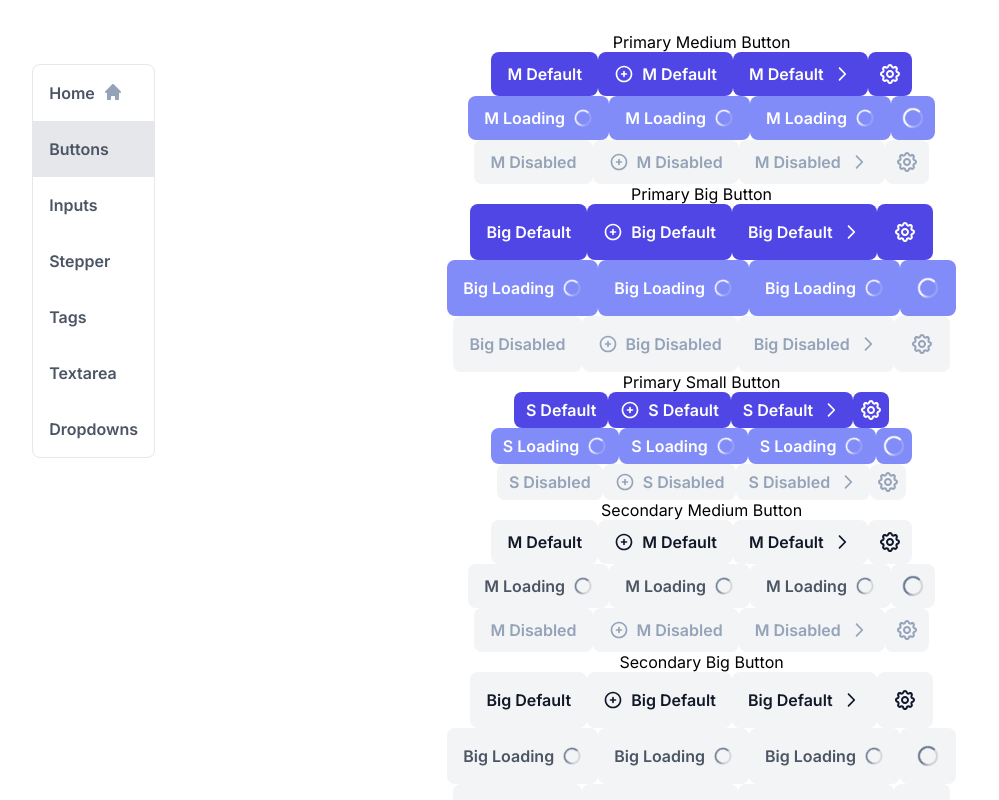
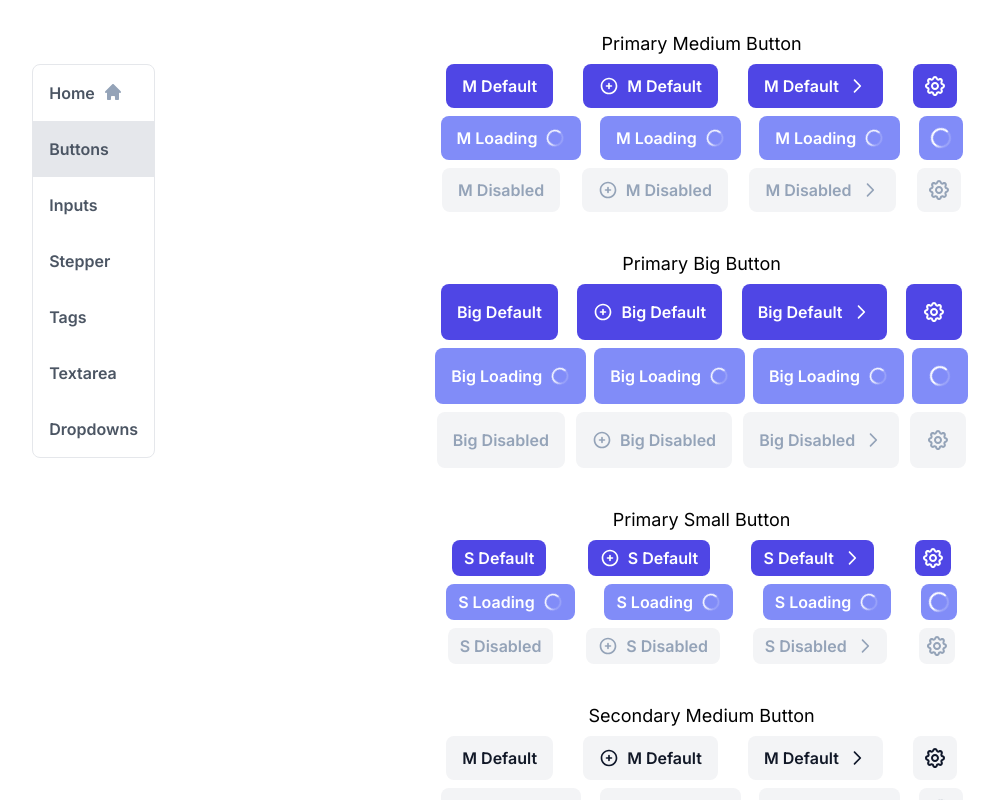
Before and after one commit to lubov-nefed/irina-nik-design-system, a React (Vite) app: page / in a window 1280 px wide. Both pictures are taken after a click on the item "Buttons". Shown: the top 800 px of the page, without its empty margins (60-1059 px from the left). Built offline with nearby package versions, Linux system fonts and the light colour scheme.

Commit message:
fix: Buttons layout

```diff
--- /dev/null
+++ b/src/layouts/Buttons.css
@@ -0,0 +1,20 @@
+.buttons-layout-section {
+  margin-bottom: 40px;
+}
+
+.buttons-layout-div {
+  display: grid;
+  grid-template-columns: repeat(4, auto);
+  grid-gap: 8px;
+  margin: 8px;
+}
+
+.buttons-layout-div .button {
+  justify-self: center;
+}
+
+.buttons-layout-heading {
+  font-size: 18px;
+  line-height: 24px;
+  font-weight: 400;
+}
--- a/src/layouts/Buttons.tsx
+++ b/src/layouts/Buttons.tsx
@@ -1,5 +1,7 @@
 import { useState } from "react";
+import "./Buttons.css";
 import { Button } from "../components/Button/Button";
+import { Heading } from "../components/Heading/Heading";
 /* === Primary Button Icons === */
 import iconPrimaryLeftAdd from "../assets/icons/button-icons/icon-primary-left-add.svg";
 import iconPrimaryRightArrow from "../assets/icons/button-icons/icon-primary-right-arrow.svg";
@@ -30,8 +32,9 @@ function Buttons() {
   const [isDisabled, setIsDisabled] = useState(false);
   return (
     <>
-      Primary Medium Button
-      <br />
+      <section className="buttons-layout-section">
+        <h5 className={"buttons-layout-heading"}>Primary Medium Button</h5>
+        <div className="buttons-layout-div">
           <Button
             size={"medium"}
             style={"primary"}
@@ -84,7 +87,8 @@ function Buttons() {
             }}
             onClick={() => {}}
           />
-      <br />
+        </div>
+        <div className="buttons-layout-div">
           {/* loading*/}
           <Button
             size={"medium"}
@@ -136,7 +140,8 @@ function Buttons() {
             }}
             onClick={() => {}}
           />
-      <br />
+        </div>
+        <div className="buttons-layout-div">
           {/* disabled*/}
           <Button
             size={"medium"}
@@ -188,9 +193,11 @@ function Buttons() {
             }}
             onClick={() => {}}
           />
-      <br />
-      Primary Big Button
-      <br />
+        </div>
+      </section>
+      <section className="buttons-layout-section">
+        <h5 className={"buttons-layout-heading"}>Primary Big Button</h5>
+        <div className="buttons-layout-div">
           <Button
             size={"big"}
             style={"primary"}
@@ -243,7 +250,8 @@ function Buttons() {
             }}
             onClick={() => {}}
           />
-      <br />
+        </div>
+        <div className="buttons-layout-div">
           {/* loading*/}
           <Button
             size={"big"}
@@ -295,7 +303,8 @@ function Buttons() {
             }}
             onClick={() => {}}
           />
-      <br />
+        </div>
+        <div className="buttons-layout-div">
           {/* disabled*/}
           <Button
             size={"big"}
@@ -347,9 +356,11 @@ function Buttons() {
             }}
             onClick={() => {}}
           />
-      <br />
-      Primary Small Button
-      <br />
+        </div>
+      </section>
+      <section className="buttons-layout-section">
+        <h5 className={"buttons-layout-heading"}>Primary Small Button</h5>
+        <div className="buttons-layout-div">
           <Button
             size={"small"}
             style={"primary"}
@@ -402,7 +413,8 @@ function Buttons() {
             }}
             onClick={() => {}}
           />
-      <br />
+        </div>
+        <div className="buttons-layout-div">
           {/* loading*/}
           <Button
             size={"small"}
@@ -454,7 +466,8 @@ function Buttons() {
             }}
             onClick={() => {}}
           />
-      <br />
+        </div>
+        <div className="buttons-layout-div">
           {/* disabled*/}
           <Button
             size={"small"}
@@ -506,9 +519,11 @@ function Buttons() {
             }}
             onClick={() => {}}
           />
-      <br />
-      Secondary Medium Button
-      <br />
+        </div>
+      </section>
+      <section className="buttons-layout-section">
+        <h5 className={"buttons-layout-heading"}>Secondary Medium Button</h5>
+        <div className="buttons-layout-div">
           <Button
             size={"medium"}
             style={"secondary"}
@@ -560,7 +575,8 @@ function Buttons() {
             }}
             onClick={() => {}}
           />
-      <br />
+        </div>
+        <div className="buttons-layout-div">
           {/* loading*/}
           <Button
             size={"medium"}
@@ -611,7 +627,8 @@ function Buttons() {
             }}
             onClick={() => {}}
           />
-      <br />
+        </div>
+        <div className="buttons-layout-div">
           {/* disabled*/}
           <Button
             size={"medium"}
@@ -662,9 +679,11 @@ function Buttons() {
             }}
             onClick={() => {}}
           />
-      <br />
-      Secondary Big Button
-      <br />
+        </div>
+      </section>
+      <section className="buttons-layout-section">
+        <h5 className={"buttons-layout-heading"}>Secondary Big Button</h5>
+        <div className="buttons-layout-div">
           <Button
             size={"big"}
             style={"secondary"}
@@ -716,7 +735,8 @@ function Buttons() {
             }}
             onClick={() => {}}
           />
-      <br />
+        </div>
+        <div className="buttons-layout-div">
           {/* loading*/}
           <Button
             size={"big"}
@@ -767,7 +787,8 @@ function Buttons() {
             }}
             onClick={() => {}}
           />
-      <br />
+        </div>
+        <div className="buttons-layout-div">
           {/* disabled*/}
           <Button
             size={"big"}
@@ -818,9 +839,11 @@ function Buttons() {
             }}
             onClick={() => {}}
           />
-      <br />
-      Secondary Small Button
-      <br />
+        </div>
+      </section>
+      <section className="buttons-layout-section">
+        <h5 className={"buttons-layout-heading"}>Secondary Small Button</h5>
+        <div className="buttons-layout-div">
           <Button
             size={"small"}
             style={"secondary"}
@@ -872,7 +895,8 @@ function Buttons() {
             }}
             onClick={() => {}}
           />
-      <br />
+        </div>
+        <div className="buttons-layout-div">
           {/* loading*/}
           <Button
             size={"small"}
@@ -923,7 +947,8 @@ function Buttons() {
             }}
             onClick={() => {}}
           />
-      <br />
+        </div>
+        <div className="buttons-layout-div">
           {/* disabled*/}
           <Button
             size={"small"}
@@ -974,9 +999,11 @@ function Buttons() {
             }}
             onClick={() => {}}
           />
-      <br />
-      Tertiary Medium Button
-      <br />
+        </div>
+      </section>
+      <section className="buttons-layout-section">
+        <h5 className={"buttons-layout-heading"}>Tertiary Medium Button</h5>
+        <div className="buttons-layout-div">
           <Button
             size={"medium"}
             style={"tertiary"}
@@ -1028,7 +1055,8 @@ function Buttons() {
             }}
             onClick={() => {}}
           />
-      <br />
+        </div>
+        <div className="buttons-layout-div">
           {/* loading*/}
           <Button
             size={"medium"}
@@ -1079,7 +1107,8 @@ function Buttons() {
             }}
             onClick={() => {}}
           />
-      <br />
+        </div>
+        <div className="buttons-layout-div">
           {/* disabled*/}
           <Button
             size={"medium"}
@@ -1130,9 +1159,11 @@ function Buttons() {
             }}
             onClick={() => {}}
           />
-      <br />
-      Tertiary Big Button
-      <br />
+        </div>
+      </section>
+      <section className="buttons-layout-section">
+        <h5 className={"buttons-layout-heading"}>Tertiary Big Button</h5>
+        <div className="buttons-layout-div">
           <Button
             size={"big"}
             style={"tertiary"}
@@ -1184,7 +1215,8 @@ function Buttons() {
             }}
             onClick={() => {}}
           />
-      <br />
+        </div>
+        <div className="buttons-layout-div">
           {/* loading*/}
           <Button
             size={"big"}
@@ -1235,7 +1267,8 @@ function Buttons() {
             }}
             onClick={() => {}}
           />
-      <br />
+        </div>
+        <div className="buttons-layout-div">
           {/* disabled*/}
           <Button
             size={"big"}
@@ -1286,9 +1319,12 @@ function Buttons() {
             }}
             onClick={() => {}}
           />
-      <br />
-      Tertiary Small Button
-      <br />
+        </div>
+      </section>
+
+      <section className="buttons-layout-section">
+        <h5 className={"buttons-layout-heading"}>Tertiary Small Button</h5>
+        <div className="buttons-layout-div">
           <Button
             size={"small"}
             style={"tertiary"}
@@ -1340,7 +1376,8 @@ function Buttons() {
             }}
             onClick={() => {}}
           />
-      <br />
+        </div>
+        <div className="buttons-layout-div">
           {/* loading*/}
           <Button
             size={"small"}
@@ -1391,7 +1428,8 @@ function Buttons() {
             }}
             onClick={() => {}}
           />
-      <br />
+        </div>
+        <div className="buttons-layout-div">
           {/* disabled*/}
           <Button
             size={"small"}
@@ -1442,6 +1480,8 @@ function Buttons() {
             }}
             onClick={() => {}}
           />
+        </div>
+      </section>
     </>
   );
 }
--- a/src/layouts/Homepage/Homepage.tsx
+++ b/src/layouts/Homepage/Homepage.tsx
@@ -66,7 +66,7 @@ const Homepage: React.FC = () => {
       </div>
       <footer className="homepage-footer">
         <p>
-          <span className="project-name-span">UI-Lib</span> is a pet project of{" "}
+          <span className="project-name-span">UI-Lib</span> is created by{" "}
           <a
             title="Link to my CV"
             href="https://lubov-nefed.github.io/my-cv/index.html"
```
Lines whose indentation alone changed are shown as unchanged.
